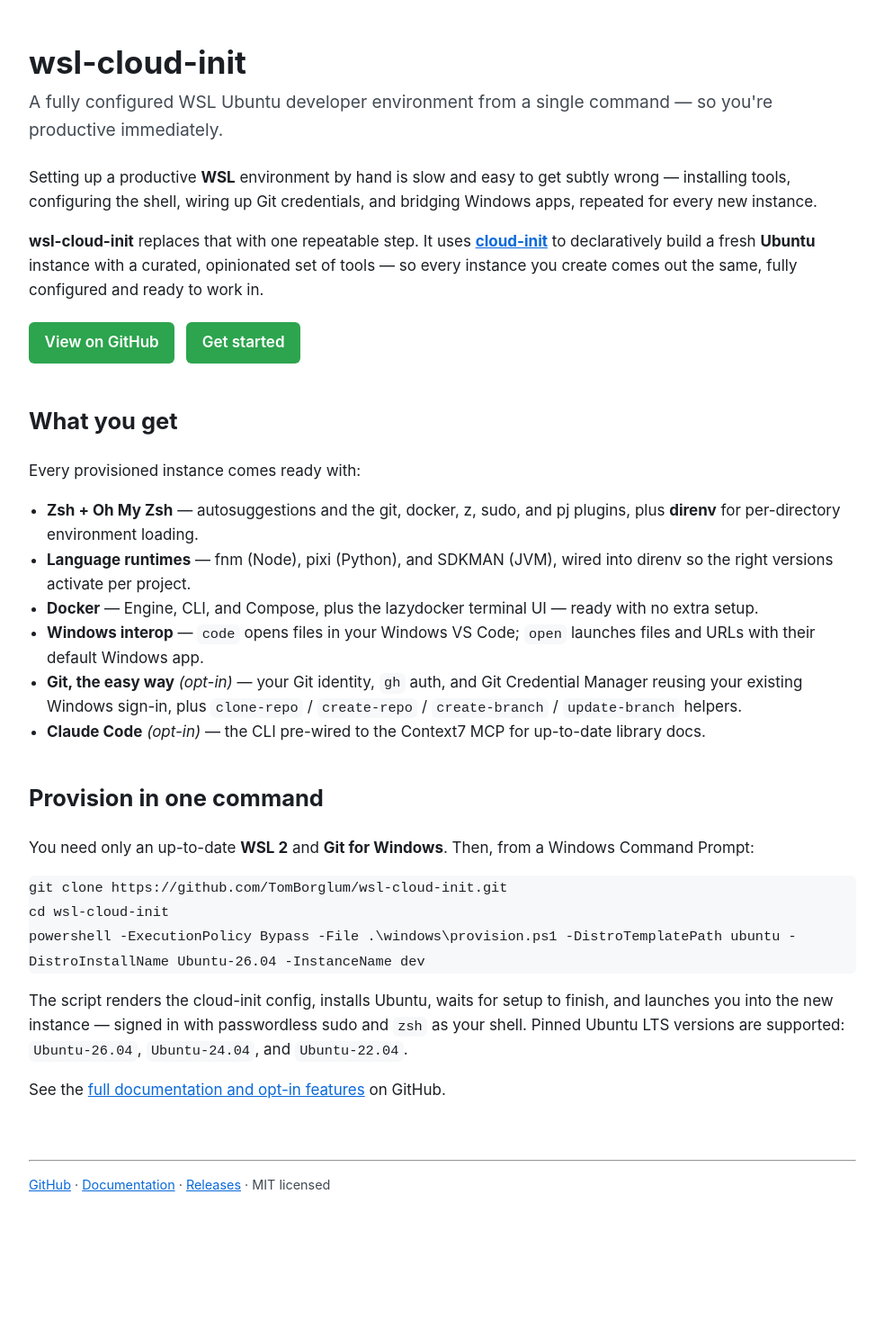
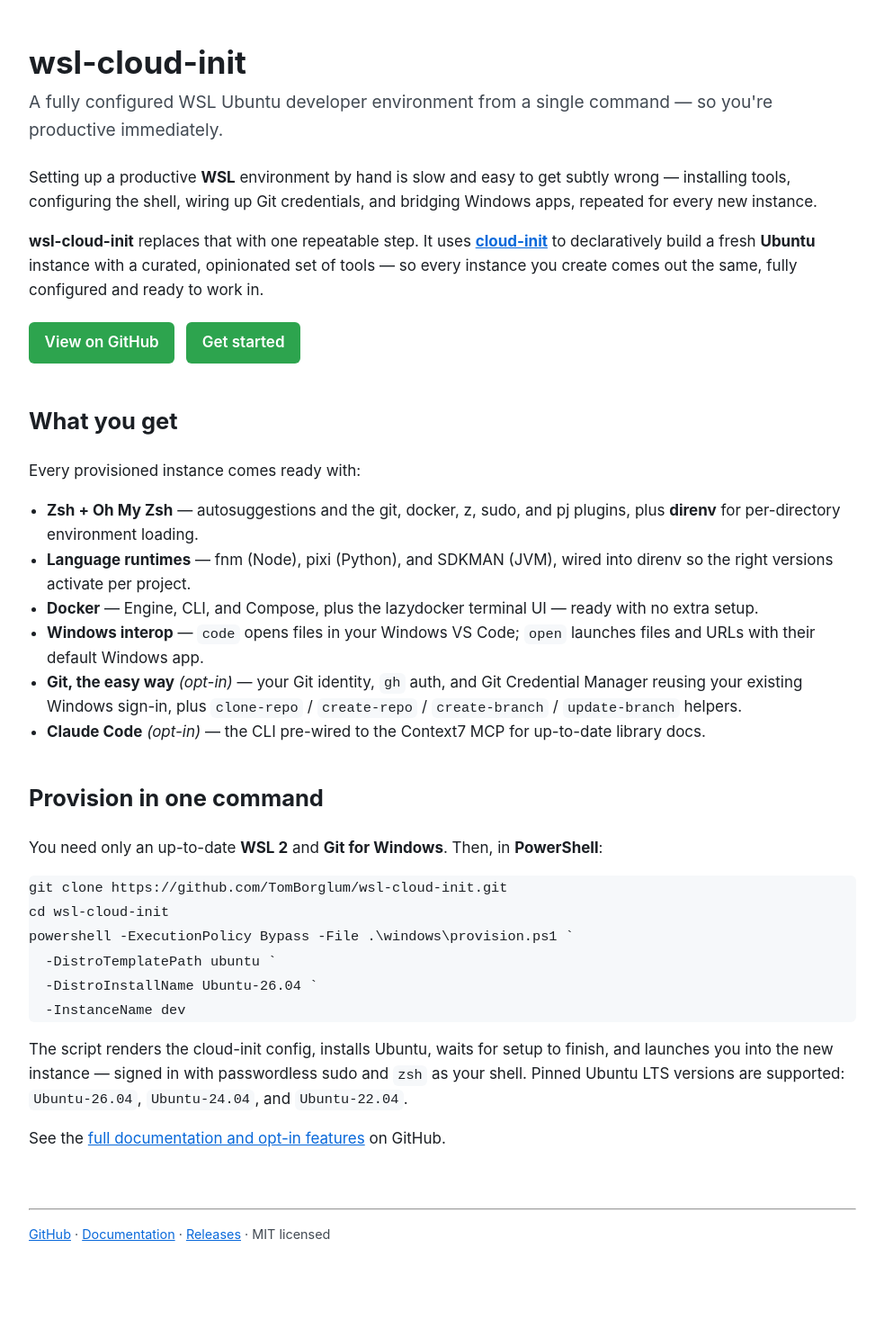
Before and after one commit to TomBorglum/wsl-cloud-init, a Jekyll site: the page built from docs/index.md, in a window 1280 px wide. Shown: the whole page at 90% size, without its empty margins (148-1131 px from the left). Built offline with Jekyll 4.4.1, drawn with Linux system fonts in a browser that asks for light colours; before the commit the page ends 1423 px from its top, so only the background shows below that.

Commit message:
docs: format provision command with PowerShell backtick continuations (#17)
Break the long provision invocation across lines with PowerShell backtick (`)
continuations so each parameter reads on its own line instead of one long line.
Switch the block to a PowerShell invocation (backtick is PowerShell's
continuation, not cmd's) and update the prose to say PowerShell.

Co-authored-by: Claude Opus 4.8 <noreply@anthropic.com>

````diff
--- a/docs/index.md
+++ b/docs/index.md
@@ -36,13 +36,16 @@ Every provisioned instance comes ready with:
 
 ## Provision in one command
 
-You need only an up-to-date **WSL 2** and **Git for Windows**. Then, from a Windows
-Command Prompt:
+You need only an up-to-date **WSL 2** and **Git for Windows**. Then, in
+**PowerShell**:
 
-```bat
+```powershell
 git clone https://github.com/TomBorglum/wsl-cloud-init.git
 cd wsl-cloud-init
-powershell -ExecutionPolicy Bypass -File .\windows\provision.ps1 -DistroTemplatePath ubuntu -DistroInstallName Ubuntu-26.04 -InstanceName dev
+powershell -ExecutionPolicy Bypass -File .\windows\provision.ps1 `
+  -DistroTemplatePath ubuntu `
+  -DistroInstallName Ubuntu-26.04 `
+  -InstanceName dev
 ```
 
 The script renders the cloud-init config, installs Ubuntu, waits for setup to
````
